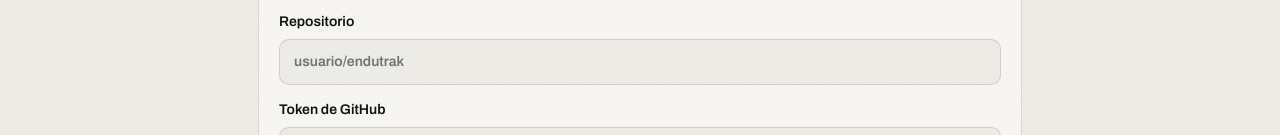
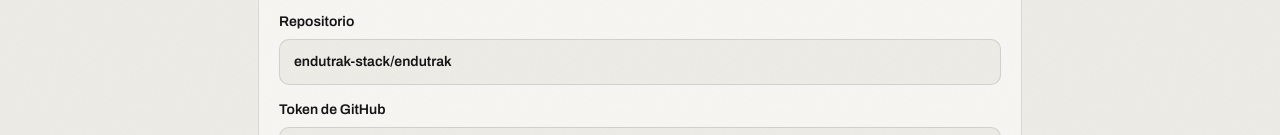
Before and after one commit to endutrak/endutrak, a plain HTML site: page site/admin.html in a window 1280 px wide. Shown: the part 251-386 px from the top of the page. Drawn offline with Linux system fonts and the light colour scheme.

Commit message:
Panel: repositorio prefijado
Co-Authored-By: Claude Opus 5.5 <noreply@anthropic.com>

```diff
--- a/site/admin.html
+++ b/site/admin.html
@@ -28,7 +28,7 @@
       <h1>Conectar</h1>
       <p class="help">El panel guarda los cambios directamente en tu repositorio de GitHub. Solo se configura una vez en cada navegador.</p>
       <form id="login-form" class="form">
-        <label>Repositorio <input name="repo" placeholder="usuario/endutrak" required pattern="[\w.-]+/[\w.-]+"></label>
+        <label>Repositorio <input name="repo" value="endutrak-stack/endutrak" required pattern="[\w.-]+/[\w.-]+"></label>
         <label>Token de GitHub <input name="token" type="password" placeholder="github_pat_…" required autocomplete="off"></label>
         <details class="help">
           <summary>¿Cómo creo el token?</summary>
```
Also changed, not shown: 1 other file.
